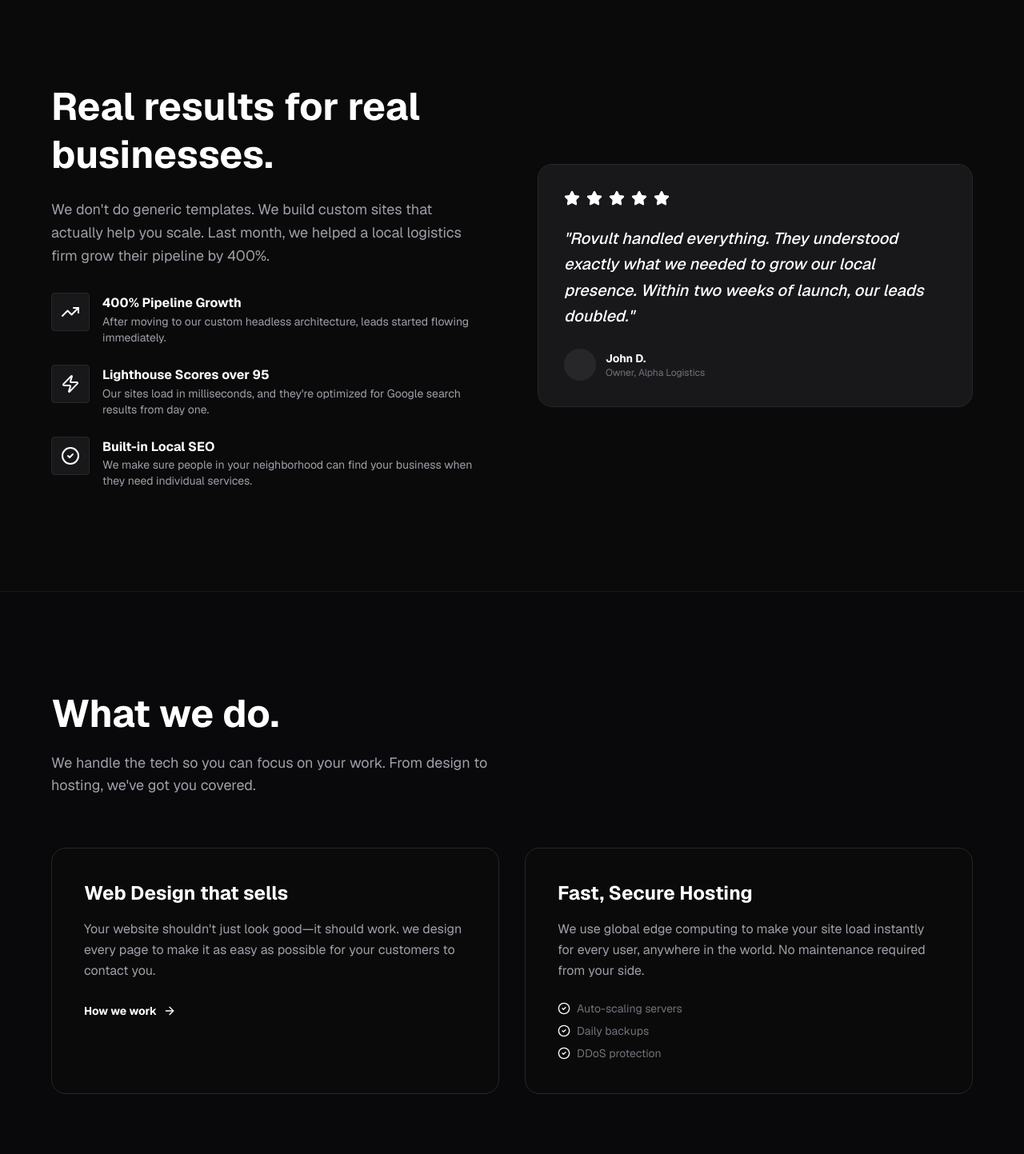
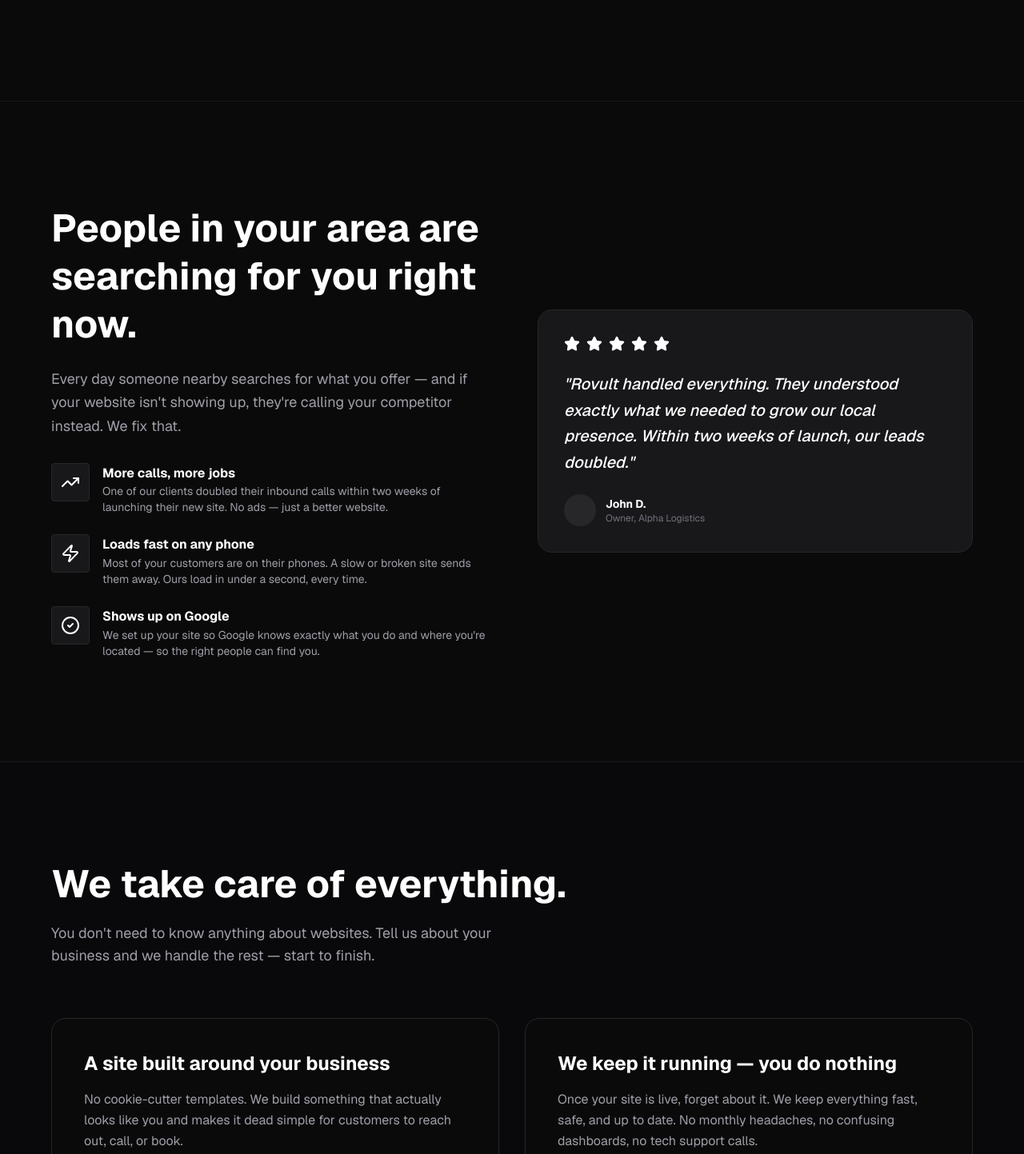
Before and after one commit to grahamster2/pro-bio, a Next.js app: page / in a window 1280 px wide. Shown: the part 747-2190 px from the top of the page at 80% size. Built offline with nearby package versions, Linux system fonts and the light colour scheme.

Commit message:
Rewrite homepage copy for non-technical audience

```diff
--- a/src/app/page.tsx
+++ b/src/app/page.tsx
@@ -20,10 +20,10 @@ export default function AgencyLandingPage() {
       <section className="pt-32 pb-32 px-6 flex flex-col items-center text-center justify-center min-h-[70vh]">
         <span className="text-sm font-semibold tracking-wide text-white uppercase mb-4">Websites for local business</span>
         <h1 className="text-5xl md:text-7xl lg:text-8xl font-bold tracking-tight text-white mb-6 max-w-4xl leading-tight">
-          Websites that work as hard as you do.
+          A website that actually brings in customers.
         </h1>
         <p className="text-lg md:text-xl text-zinc-400 mb-10 max-w-2xl leading-relaxed">
-          Running a business is hard enough. Your website should be the easiest part. We build fast, reliable sites that turn visitors into customers.
+          You're great at your job — but if people can't find you online, you're losing business to someone who isn't. We handle the website stuff so you don't have to.
         </p>
 
         <div className="flex flex-col sm:flex-row gap-4 w-full justify-center max-w-sm sm:max-w-none">
@@ -42,10 +42,10 @@ export default function AgencyLandingPage() {
           <div className="grid grid-cols-1 lg:grid-cols-2 gap-16 items-center">
             <div>
               <h2 className="text-4xl md:text-5xl font-bold text-white mb-6 leading-tight">
-                Real results for real businesses.
+                People in your area are searching for you right now.
               </h2>
               <p className="text-zinc-400 text-lg mb-8 leading-relaxed">
-                We don't do generic templates. We build custom sites that actually help you scale. Last month, we helped a local logistics firm grow their pipeline by 400%.
+                Every day someone nearby searches for what you offer — and if your website isn't showing up, they're calling your competitor instead. We fix that.
               </p>
 
               <div className="space-y-6">
@@ -54,8 +54,8 @@ export default function AgencyLandingPage() {
                     <TrendingUp className="w-6 h-6 text-white" />
                   </div>
                   <div>
-                    <h4 className="font-bold text-white">400% Pipeline Growth</h4>
-                    <p className="text-zinc-400 text-sm">After moving to our custom headless architecture, leads started flowing immediately.</p>
+                    <h4 className="font-bold text-white">More calls, more jobs</h4>
+                    <p className="text-zinc-400 text-sm">One of our clients doubled their inbound calls within two weeks of launching their new site. No ads — just a better website.</p>
                   </div>
                 </div>
 
@@ -64,8 +64,8 @@ export default function AgencyLandingPage() {
                     <Zap className="w-6 h-6 text-white" />
                   </div>
                   <div>
-                    <h4 className="font-bold text-white">Lighthouse Scores over 95</h4>
-                    <p className="text-zinc-400 text-sm">Our sites load in milliseconds, and they're optimized for Google search results from day one.</p>
+                    <h4 className="font-bold text-white">Loads fast on any phone</h4>
+                    <p className="text-zinc-400 text-sm">Most of your customers are on their phones. A slow or broken site sends them away. Ours load in under a second, every time.</p>
                   </div>
                 </div>
 
@@ -74,8 +74,8 @@ export default function AgencyLandingPage() {
                     <CheckCircle2 className="w-6 h-6 text-white" />
                   </div>
                   <div>
-                    <h4 className="font-bold text-white">Built-in Local SEO</h4>
-                    <p className="text-zinc-400 text-sm">We make sure people in your neighborhood can find your business when they need individual services.</p>
+                    <h4 className="font-bold text-white">Shows up on Google</h4>
+                    <p className="text-zinc-400 text-sm">We set up your site so Google knows exactly what you do and where you're located — so the right people can find you.</p>
                   </div>
                 </div>
               </div>
@@ -104,17 +104,17 @@ export default function AgencyLandingPage() {
       <section className="py-32 px-6 bg-zinc-950 border-t border-zinc-900" id="services">
         <div className="max-w-6xl mx-auto">
           <div className="mb-16">
-            <h2 className="text-4xl md:text-5xl font-bold text-white mb-6">What we do.</h2>
+            <h2 className="text-4xl md:text-5xl font-bold text-white mb-6">We take care of everything.</h2>
             <p className="text-zinc-400 text-lg max-w-xl">
-              We handle the tech so you can focus on your work. From design to hosting, we've got you covered.
+              You don't need to know anything about websites. Tell us about your business and we handle the rest — start to finish.
             </p>
           </div>
 
           <div className="grid grid-cols-1 md:grid-cols-2 gap-8">
             <div className="p-10 rounded-2xl bg-[#0a0a0a] border border-zinc-800 hover:border-zinc-700 transition-colors">
-              <h3 className="text-2xl font-bold text-white mb-4">Web Design that sells</h3>
+              <h3 className="text-2xl font-bold text-white mb-4">A site built around your business</h3>
               <p className="text-zinc-400 mb-6 leading-relaxed">
-                Your website shouldn't just look good—it should work. we design every page to make it as easy as possible for your customers to contact you.
+                No cookie-cutter templates. We build something that actually looks like you and makes it dead simple for customers to reach out, call, or book.
               </p>
               <Link href="/process" className="inline-flex items-center gap-2 text-sm font-bold text-white hover:underline underline-offset-4">
                 How we work <ArrowRight className="w-4 h-4" />
@@ -122,14 +122,14 @@ export default function AgencyLandingPage() {
             </div>
 
             <div className="p-10 rounded-2xl bg-[#0a0a0a] border border-zinc-800 hover:border-zinc-700 transition-colors">
-              <h3 className="text-2xl font-bold text-white mb-4">Fast, Secure Hosting</h3>
+              <h3 className="text-2xl font-bold text-white mb-4">We keep it running — you do nothing</h3>
               <p className="text-zinc-400 mb-6 leading-relaxed">
-                We use global edge computing to make your site load instantly for every user, anywhere in the world. No maintenance required from your side.
+                Once your site is live, forget about it. We keep everything fast, safe, and up to date. No monthly headaches, no confusing dashboards, no tech support calls.
               </p>
               <ul className="space-y-2 text-sm text-zinc-500">
-                <li className="flex items-center gap-2"><CheckCircle2 className="w-4 h-4 text-white" /> Auto-scaling servers</li>
-                <li className="flex items-center gap-2"><CheckCircle2 className="w-4 h-4 text-white" /> Daily backups</li>
-                <li className="flex items-center gap-2"><CheckCircle2 className="w-4 h-4 text-white" /> DDoS protection</li>
+                <li className="flex items-center gap-2"><CheckCircle2 className="w-4 h-4 text-white" /> Always backed up</li>
+                <li className="flex items-center gap-2"><CheckCircle2 className="w-4 h-4 text-white" /> Protected from hackers</li>
+                <li className="flex items-center gap-2"><CheckCircle2 className="w-4 h-4 text-white" /> Zero maintenance on your end</li>
               </ul>
             </div>
           </div>
@@ -142,23 +142,23 @@ export default function AgencyLandingPage() {
         <div className="flex flex-col lg:flex-row gap-16 lg:gap-24 items-center">
           <div className="flex-1">
             <h2 className="text-4xl md:text-5xl lg:text-6xl font-bold tracking-tight text-white mb-8 leading-[1.1]">
-              Designed to <br/> disrupt.
+              Your competitors <br/> already have one.
             </h2>
             <p className="text-neutral-400 text-base md:text-lg leading-relaxed mb-10 font-medium">
-              We discard the templates and the generic shortcuts. Our process is a deep dive into your business logic, translating core values into a high-performance digital presence.
+              A great website used to be a nice-to-have. Now it's how customers decide who to call. We make sure that when someone finds you, they choose you.
             </p>
             <ul className="space-y-5">
               <li className="flex gap-3 items-center">
                 <div className="w-1.5 h-1.5 rounded-full bg-[#38bdf8]"></div>
-                <span className="font-semibold text-white/90">Custom interaction design that defines brand feel.</span>
+                <span className="font-semibold text-white/90">Looks great and feels trustworthy from the first click.</span>
               </li>
               <li className="flex gap-3 items-center">
                 <div className="w-1.5 h-1.5 rounded-full bg-[#38bdf8]"></div>
-                <span className="font-semibold text-white/90">Lighthouse scores that never dip below 95.</span>
+                <span className="font-semibold text-white/90">Loads fast so customers don't give up and leave.</span>
               </li>
               <li className="flex gap-3 items-center">
                 <div className="w-1.5 h-1.5 rounded-full bg-[#38bdf8]"></div>
-                <span className="font-semibold text-white/90">Strategic content hierarchy for maximum flow.</span>
+                <span className="font-semibold text-white/90">Makes it easy for people to call, text, or get a quote.</span>
               </li>
             </ul>
           </div>
@@ -180,10 +180,10 @@ export default function AgencyLandingPage() {
       <section className="py-32 px-6">
         <div className="max-w-4xl mx-auto bg-white rounded-3xl p-12 md:p-20 text-center">
            <h2 className="text-3xl md:text-5xl font-bold text-black mb-6 tracking-tight">
-             Ready to grow?
+             Let's get you more customers.
            </h2>
            <p className="text-zinc-600 max-w-lg mx-auto mb-10 text-lg leading-relaxed">
-             Join the dozens of local business owners who have upgraded their digital presence with us.
+             No contracts, no confusing packages. Just tell us about your business and we'll take it from there.
            </p>
            <Link href="/contact" className="px-10 py-5 bg-black text-white font-bold rounded-full hover:bg-zinc-800 transition-all inline-block">
              Let's Chat
```
